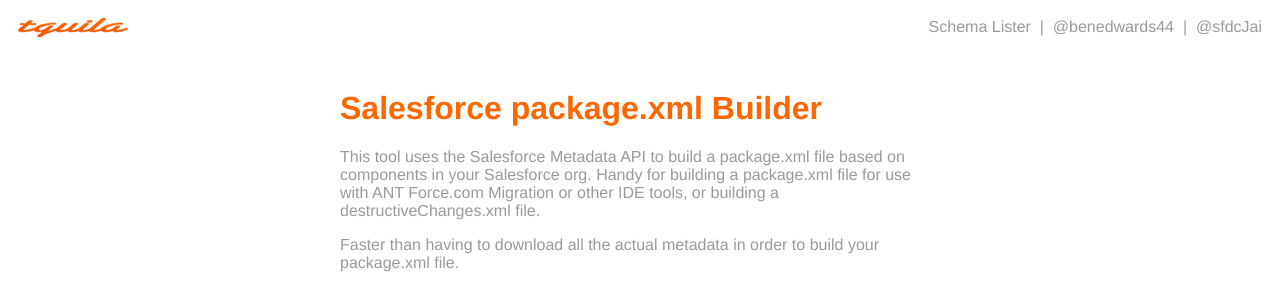
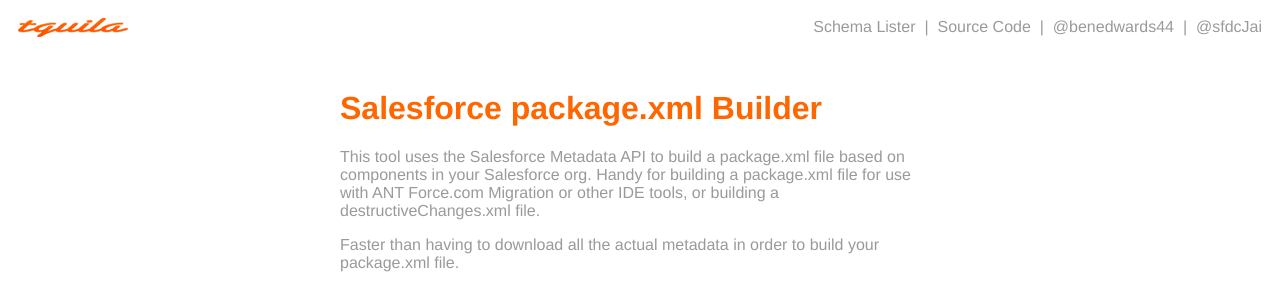
Before and after one commit to benedwards44/packagebuilder, a Django app: page / in a window 1280 px wide. Shown: the top 289 px of the page. Run offline with Django 3.2, Linux system fonts and the light colour scheme; some libraries are stand-ins or nearby versions.

Commit message:
Added in link to source code

```diff
--- a/packagebuilder/templates/base.html
+++ b/packagebuilder/templates/base.html
@@ -39,6 +39,8 @@
 			<div class="contact">
 				<a href="https://schemalister.herokuapp.com" target="_blank">Schema Lister</a>
 				&nbsp;|&nbsp;
+				<a href="https://github.com/benedwards44/packagebuilder" target="_blank">Source Code</a>
+				&nbsp;|&nbsp;
 				<a href="https://twitter.com/benedwards44" target="_blank">@benedwards44</a>
 				&nbsp;|&nbsp;
 				<a href="https://twitter.com/sfdcJai" target="_blank">@sfdcJai</a>
```
